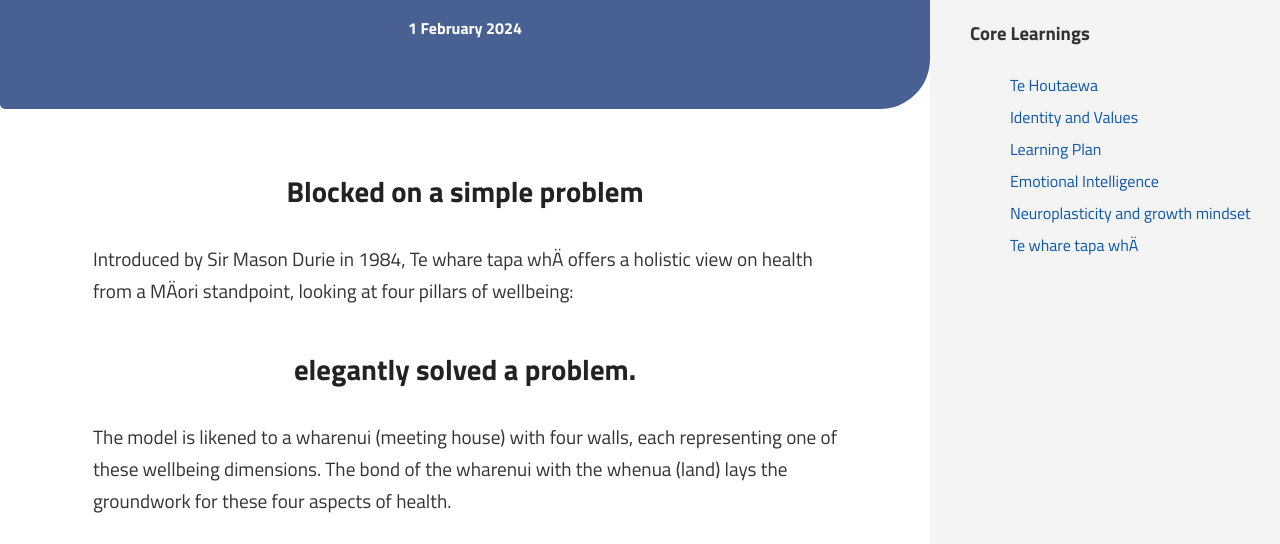
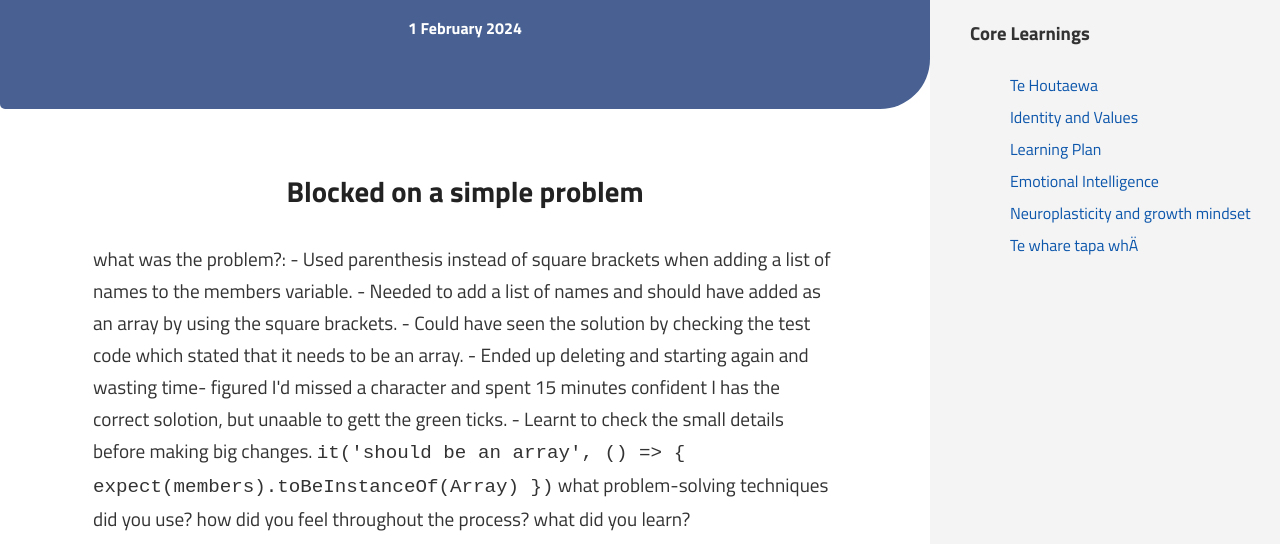
Before and after one commit to jack-crawford-1/jack-crawford-1.github.io, a plain HTML site: page blog/problem-solving.html in a window 1280 px wide. Shown: the part 251-795 px from the top of the page. Drawn offline with Linux system fonts and the light colour scheme.

Commit message:
added questions

```diff
--- a/blog/problem-solving.html
+++ b/blog/problem-solving.html
@@ -24,16 +24,29 @@
       <div class="article-content">
         <h3>Blocked on a simple problem</h3>
         <p>
-          Introduced by Sir Mason Durie in 1984, Te whare tapa whā offers a
-          holistic view on health from a Māori standpoint, looking at four
-          pillars of wellbeing:
+          what was the problem?:
+          - Used parenthesis instead of square brackets when adding a list of names to the members variable.
+          - Needed to add a list of names and should have added as an array by using the square brackets.
+          - Could have seen the solution by checking the test code which stated that it needs to be an array.
+          - Ended up deleting and starting again and wasting time- figured I'd missed a character and spent 15 minutes
+          confident I has the correct solotion, but unaable to gett the green ticks.
+          - Learnt to check the small details before making big changes.
+
+          <!--Test Expectation below-->
+          <code>it('should be an array', () => {
+            expect(members).toBeInstanceOf(Array)
+          })</code>
+
+          what problem-solving techniques did you use?
+          how did you feel throughout the process?
+          what did you learn?
         </p>
         <h3>elegantly solved a problem.</h3>
         <p>
-          The model is likened to a wharenui (meeting house) with four walls,
-          each representing one of these wellbeing dimensions. The bond of the
-          wharenui with the whenua (land) lays the groundwork for these four
-          aspects of health.
+          what was the problem?
+          what problem-solving techniques did you use?
+          how did you feel throughout the process?
+          what did you learn?
         </p>
         <h3> how confident you feel using each of these problem-solving techniques/processes</h3>
         <ul>
```
